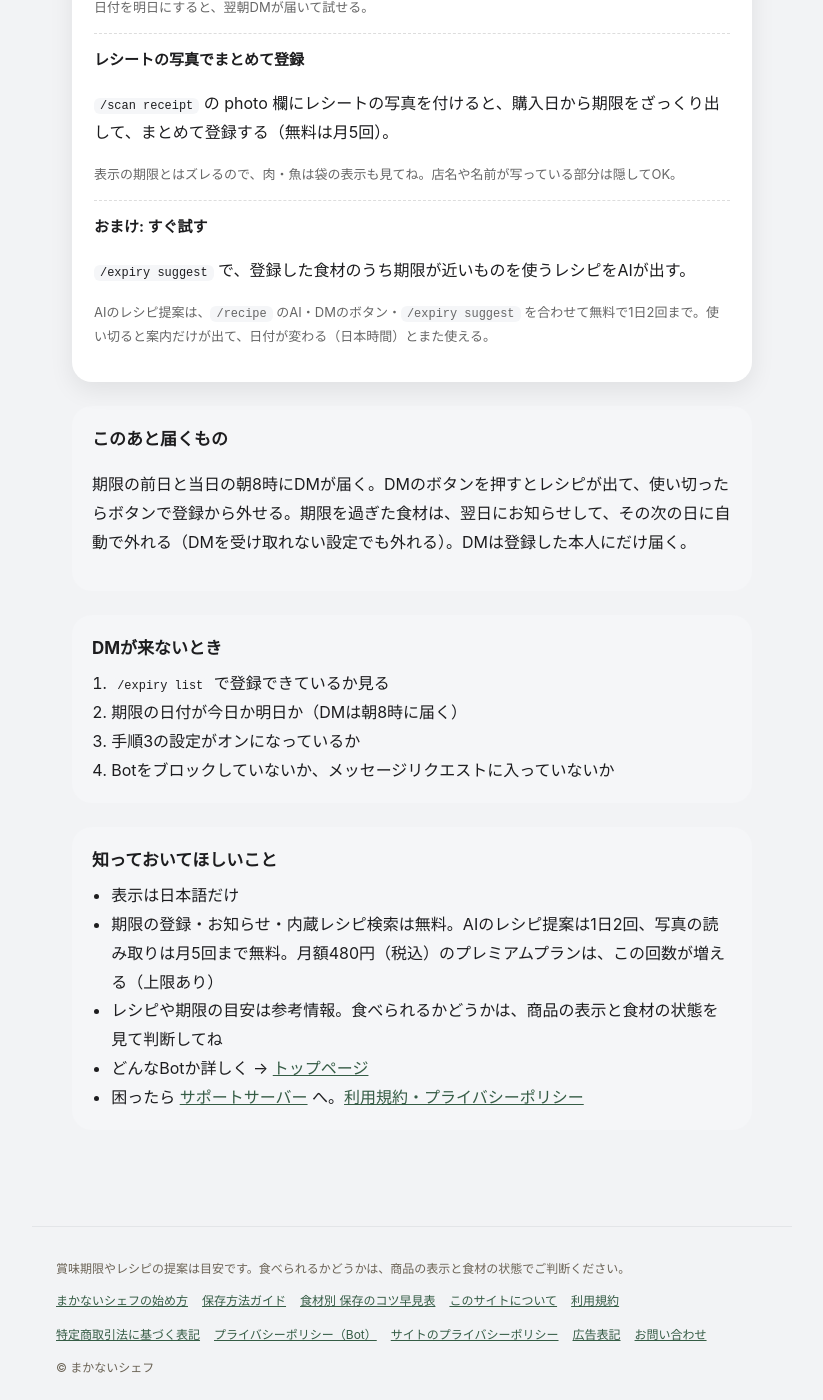
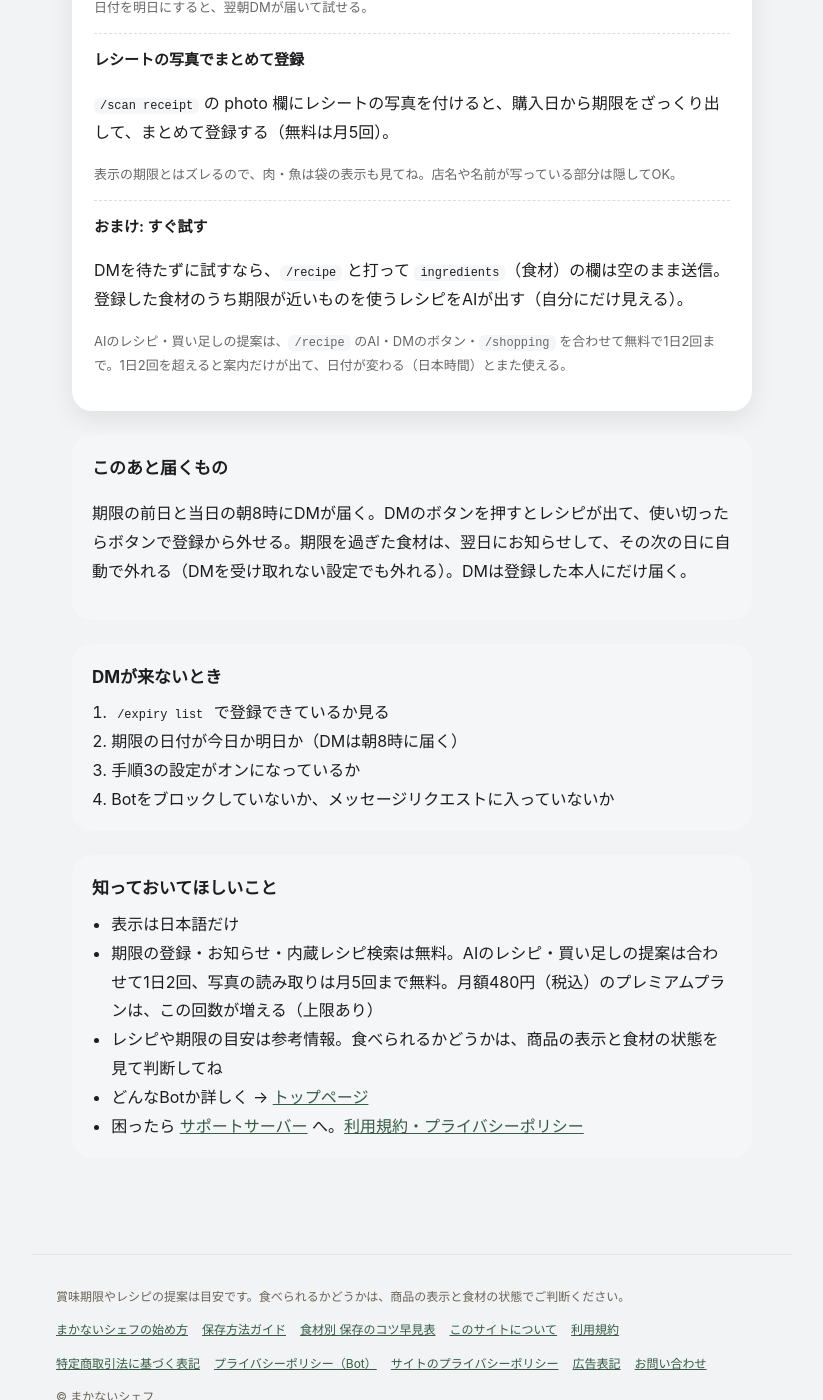
Before and after one commit to arts237/makanai-chef-site, a Jekyll site: the page built from start/index.html, in a window 1280 px wide and 1400 px high, scrolled down 1676 px. Shown: the whole window, without its empty margins (228-1051 px from the left). Built offline with Jekyll 4.4.1, drawn with Linux system fonts in a browser that asks for light colours.

Commit message:
始め方ページ: /expiry suggest廃止に合わせて文言を修正

```diff
--- a/start/index.html
+++ b/start/index.html
@@ -78,8 +78,8 @@ image: /assets/images/lp/shot-notice.png
       </div>
       <div class="extra">
         <h3>おまけ: すぐ試す</h3>
-        <p><code>/expiry suggest</code> で、登録した食材のうち期限が近いものを使うレシピをAIが出す。</p>
-        <p class="note">AIのレシピ提案は、<code>/recipe</code> のAI・DMのボタン・<code>/expiry suggest</code> を合わせて無料で1日2回まで。使い切ると案内だけが出て、日付が変わる（日本時間）とまた使える。</p>
+        <p>DMを待たずに試すなら、<code>/recipe</code> と打って <code>ingredients</code>（食材）の欄は空のまま送信。登録した食材のうち期限が近いものを使うレシピをAIが出す（自分にだけ見える）。</p>
+        <p class="note">AIのレシピ・買い足しの提案は、<code>/recipe</code> のAI・DMのボタン・<code>/shopping</code> を合わせて無料で1日2回まで。1日2回を超えると案内だけが出て、日付が変わる（日本時間）とまた使える。</p>
       </div>
     </li>
   </ol>
@@ -103,7 +103,7 @@ image: /assets/images/lp/shot-notice.png
     <h2>知っておいてほしいこと</h2>
     <ul>
       <li>表示は日本語だけ</li>
-      <li>期限の登録・お知らせ・内蔵レシピ検索は無料。AIのレシピ提案は1日2回、写真の読み取りは月5回まで無料。月額480円（税込）のプレミアムプランは、この回数が増える（上限あり）</li>
+      <li>期限の登録・お知らせ・内蔵レシピ検索は無料。AIのレシピ・買い足しの提案は合わせて1日2回、写真の読み取りは月5回まで無料。月額480円（税込）のプレミアムプランは、この回数が増える（上限あり）</li>
       <li>レシピや期限の目安は参考情報。食べられるかどうかは、商品の表示と食材の状態を見て判断してね</li>
       <li>どんなBotか詳しく → <a href="{{ '/' | relative_url }}">トップページ</a></li>
       <li>困ったら <a href="https://discord.gg/RdXtGzzHN" target="_blank" rel="noopener">サポートサーバー</a> へ。<a href="{{ '/legal/' | relative_url }}">利用規約・プライバシーポリシー</a></li>
```
